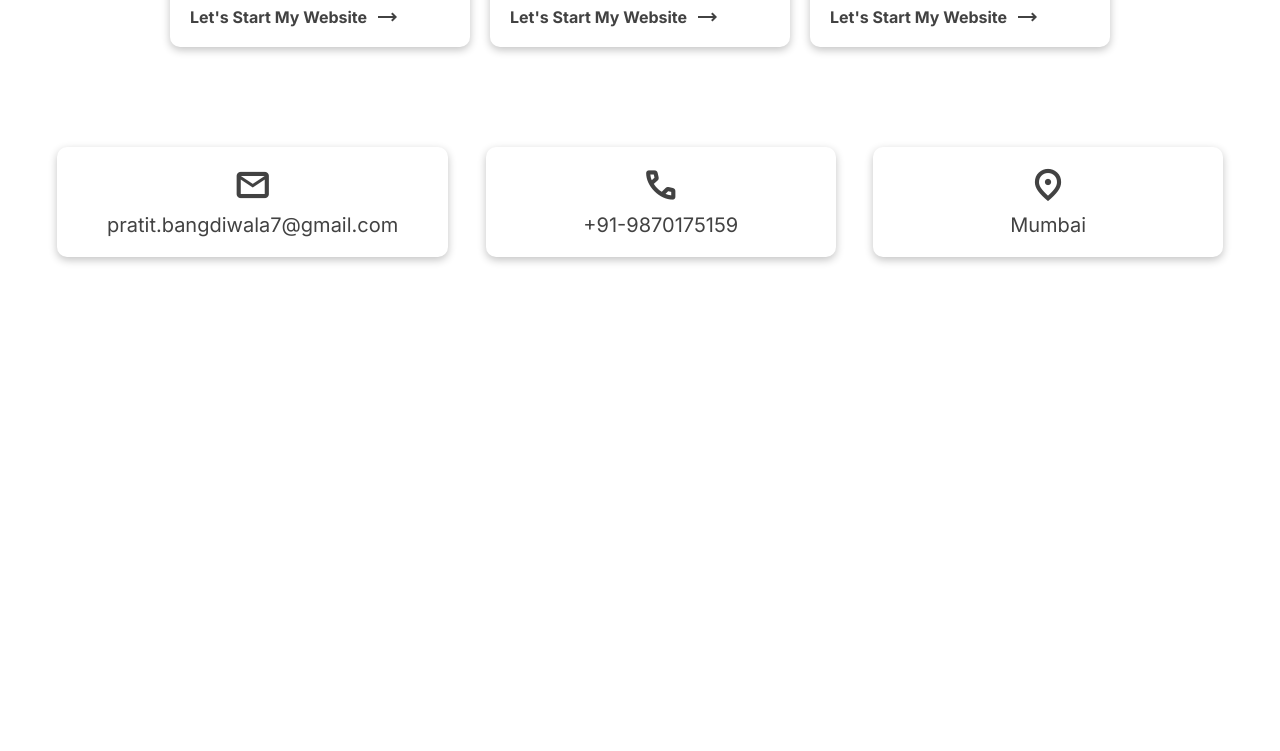
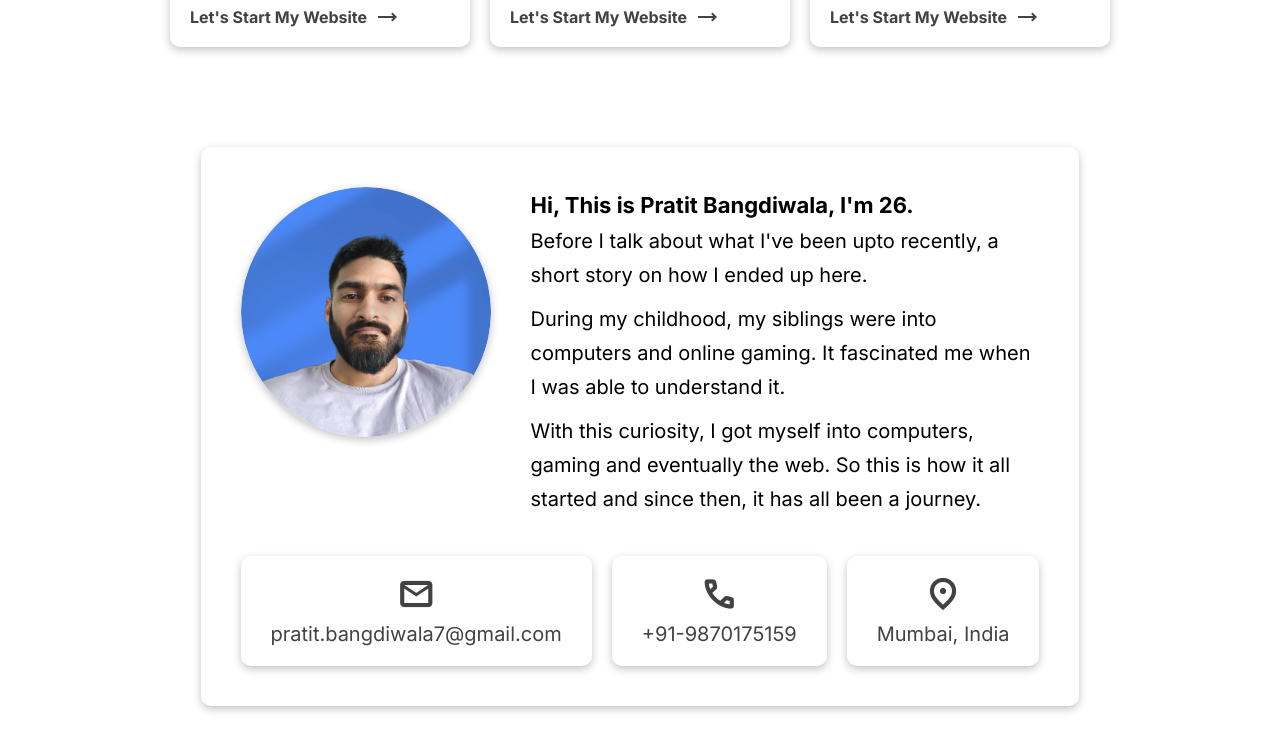
Before and after one commit to Pratitb/pratit_dev_v2, a plain HTML site: page index.html in a window 1280 px wide. Shown: the part 2015-2766 px from the top of the page. Before the commit the page ends 2372 px from the top, so only its background shows below. Drawn offline with nearby package versions, Linux system fonts and the light colour scheme.

Commit message:
profile addition, menu updates

```diff
--- a/app.css
+++ b/app.css
@@ -419,7 +419,7 @@ body {
 /* clients ***********************************************************/
 .clients {
 	min-height: 540px;
-	padding: 100px 0 0;
+	padding: 150px 0 0;
 }
 .clients_container {
 	display: flex;
@@ -499,6 +499,7 @@ body {
 	justify-content: flex-start;
 	position: relative;
 	overflow: hidden;
+	flex-grow: 1;
 	max-width: 300px;
 	min-height: 259px;
 	padding: 20px;
@@ -565,9 +566,44 @@ body {
 .contact {
 	padding: 100px 0;
 }
-.contact_container {
+.profile {
 	display: flex;
+	flex-direction: column;
 	justify-content: space-between;
+	border-radius: var(--radius);
+	box-shadow: var(--box-shadow);
+	padding: 40px;
+	gap: 40px 0;
+	max-width: fit-content;
+	margin: 0 auto;
+}
+.personal {
+	display: flex;
+	align-items: flex-start;
+	gap: 0 40px;
+}
+.personal_desc_wrap {
+	display: flex;
+	flex-direction: column;
+	gap: 10px 0;
+}
+.profile_photo {
+	max-width: 250px;
+	border-radius: 50%;
+	box-shadow: var(--box-shadow);
+}
+.personal_highlight {
+	font-size: 22px;
+	font-weight: 700;
+}
+.personal_desc {
+	max-width: 500px;
+	font-size: 20px;
+	line-height: 1.7;
+}
+.contact_details {
+	display: flex;
+	gap: 0 20px;
 }
 .contact_icon {
 	font-size: 36px;
@@ -582,13 +618,14 @@ body {
 	flex-basis: 30%;
 
 	font-size: 20px;
-	padding: 20px 50px;
+	padding: 20px 30px;
 	/* border: 2px solid var(--primary-color); */
 	box-shadow: var(--box-shadow);
 	border-radius: var(--radius);
 	transition: 0.5s all;
 	color: var(--primary-color);
 	text-decoration: none;
+	white-space: nowrap;
 }
 .method_info:hover .method_text {
 	text-decoration: underline;
@@ -617,7 +654,7 @@ body {
 		top: -22px;
 	}
 	.service {
-		max-width: 30%;
+		max-width: 31%;
 	}
 	.service_count {
 		font-size: 35px;
@@ -658,8 +695,8 @@ body {
 		font-size: 35px;
 		line-height: 1.4;
 	}
-	.clients {
-		padding: 50px 0;
+	.client {
+		max-width: 46%;
 	}
 	.client_review_head {
 		font-size: 14px;
@@ -686,6 +723,35 @@ body {
 	}
 	.service_icon {
 		font-size: 30px;
+	}
+	.profile_photo {
+		max-width: 150px;
+	}
+	.personal {
+		align-items: center;
+	}
+	.personal_highlight {
+		font-size: 20px;
+	}
+	.personal_desc {
+		font-size: 16px;
+		text-align: center;
+	}
+	.contact_details,
+	.personal {
+		flex-direction: column;
+		/* max-width: fit-content; */
+		/* margin: 0 auto; */
+		gap: 20px 0;
+	}
+	.method_info {
+		flex-direction: row;
+		justify-content: center;
+		gap: 0 10px;
+		/* max-width: fit-content; */
+	}
+	.contact_icon {
+		font-size: 26px;
 	}
 	/* mobile menu */
 	.mobile_menu_links {
@@ -720,9 +786,6 @@ body {
 	.client {
 		max-width: 100%;
 	}
-	.services {
-		padding: 50px 0 0;
-	}
 	.service {
 		max-width: 48%;
 		min-height: auto;
@@ -736,7 +799,8 @@ body {
 		gap: 20px 0;
 	}
 	.method_info {
-		max-width: fit-content;
+		white-space: normal;
+		word-break: break-all;
 	}
 }
 @media only screen and (max-width: 425px) {
@@ -846,7 +910,9 @@ body {
 .dark_styles_active .atf_container,
 .dark_styles_active .client,
 .dark_styles_active .client_review_head,
-.dark_styles_active .service {
+.dark_styles_active .service,
+.dark_styles_active .profile,
+.dark_styles_active .method_info {
 	border: var(--dark-border);
 }
 /* color */
@@ -863,7 +929,8 @@ body {
 .dark_styles_active .client_review_head,
 .dark_styles_active .service_count,
 .dark_styles_active .service_cta,
-.dark_styles_active .method_info {
+.dark_styles_active .method_info,
+.dark_styles_active .personal_desc {
 	color: #fff;
 }
 .dark_styles_active .service_head,
--- a/app.js
+++ b/app.js
@@ -1,13 +1,14 @@
 const App = {
 	darkMode: $('.dark_mode'),
-	preLoadAnim: $('.pre_load_animation'),
-	preLoadMessOne: $('.first_message'),
-	preLoadMessTwo: $('.second_message'),
-	preLoadCta: $('.pre_load_cta'),
-	atfImage: $('.atf_image'),
-	atfHead: $('.head'),
-	atfSubHead: $('.sub_head'),
-	atfCta: $('.atf_cta'),
+	// preLoadAnim: $('.pre_load_animation'),
+	// preLoadMessOne: $('.first_message'),
+	// preLoadMessTwo: $('.second_message'),
+	// preLoadCta: $('.pre_load_cta'),
+	// atfImage: $('.atf_image'),
+	// atfHead: $('.head'),
+	// atfSubHead: $('.sub_head'),
+	// atfCta: $('.atf_cta'),
+	devName: $('.comapny_name'),
 	projects: $('.projects'),
 	project: $('.project'),
 	projectsCta: $('.projects_cta'),
@@ -81,8 +82,11 @@ $(document).ready(function () {
 	App.homeLink.on('click', function () {
 		$('html').scrollTop(0);
 	});
-	App.projectLink.on('click', function () {
+	/* App.projectLink.on('click', function () {
 		showProjects();
+	}); */
+	App.devName.on('click', function () {
+		document.documentElement.scrollTop = 0;
 	});
 	App.clientLink.on('click', function () {
 		showClients();
@@ -104,9 +108,9 @@ $(document).ready(function () {
 	});
 
 	// go to these sections
-	function showProjects() {
+	/* function showProjects() {
 		App.projects[0].scrollIntoView();
-	}
+	} */
 	function showClients() {
 		$('.clients')[0].scrollIntoView();
 	}
@@ -126,15 +130,15 @@ $(document).ready(function () {
 	}
 
 	// section ctas
-	App.atfCta.on('click', function () {
+	/* App.atfCta.on('click', function () {
 		showProjects();
-	});
-	App.projectsCta.on('click', function () {
+	}); */
+	/* App.projectsCta.on('click', function () {
 		showClients();
-	});
-	$('.client_cta').on('click', function () {
+	}); */
+	/* $('.client_cta').on('click', function () {
 		showServices();
-	});
+	}); */
 	App.serviceCta.on('click', function () {
 		highlightContact();
 	});
--- a/index.html
+++ b/index.html
@@ -82,14 +82,15 @@
 		<!-- desktop navigation -->
 		<section class="desktop_nav">
 			<div class="container nav_container">
+				<!-- desktop nav links -->
 				<div class="nav_links_wrap">
 					<!-- <a class="desk_home_btn desk_nav_links">Home</a> -->
-					<a class="desk_nav_links project_link">Projects</a>
+					<!-- <a class="desk_nav_links project_link">Projects</a> -->
 					<a class="desk_nav_links client_link">Clients</a>
+					<a class="desk_nav_links service_link">Services</a>
 				</div>
 				<p class="comapny_name">code craft</p>
 				<div class="nav_links_wrap">
-					<a class="desk_nav_links service_link">Services</a>
 					<a class="desk_nav_links contact_cta">Contact</a>
 				</div>
 				<a class="mobile_menu_btn">Menu</a>
@@ -99,10 +100,11 @@
 				</div>
 			</div>
 			<div class="mobile_menu_links menu_closed">
-				<a class="mobile_link project_link">Projects</a>
+				<!-- <a class="mobile_link project_link">Projects</a> -->
 				<a class="mobile_link client_link">Clients</a>
 				<a class="mobile_link service_link">Services</a>
 				<a class="mobile_link contact_cta">Contact</a>
+				<!-- <a class="mobile_link who_link">Who am I</a> -->
 			</div>
 		</section>
 		<!-- ATF --------------------------------------------------->
@@ -457,6 +459,28 @@
 		<!-- contact -->
 		<section class="contact">
 			<div class="container contact_container">
+				<div class="profile">
+					<div class="personal">
+						<img class="profile_photo" src="/assets/pfp.png" alt="" />
+						<div class="personal_desc_wrap">
+							<p class="personal_desc">
+								<span class="personal_highlight"
+									>Hi, This is Pratit Bangdiwala, I'm 26.</span
+								><br />Before I talk about what I've been upto recently, a short
+								story on how I ended up here.
+							</p>
+							<p class="personal_desc">
+								During my childhood, my siblings were into computers and online
+								gaming. It fascinated me when I was able to understand it.
+							</p>
+							<p class="personal_desc">
+								With this curiosity, I got myself into computers, gaming and
+								eventually the web. So this is how it all started and since
+								then, it has all been a journey.
+							</p>
+						</div>
+					</div>
+					<div class="contact_details">
 						<a class="method_info" href="mailto:pratit.bangdiwala7@gmail.com">
 							<span class="material-symbols-outlined contact_icon">mail</span>
 							<p class="method_text">pratit.bangdiwala7@gmail.com</p>
@@ -469,8 +493,10 @@
 							<span class="material-symbols-outlined contact_icon"
 								>location_on</span
 							>
-					<p class="method_text">Mumbai</p>
+							<p class="method_text">Mumbai, India</p>
 						</a>
+					</div>
+				</div>
 			</div>
 		</section>
 
```
Also changed, not shown: assets/pfp.png (added). Lines whose indentation alone changed are shown as unchanged.
